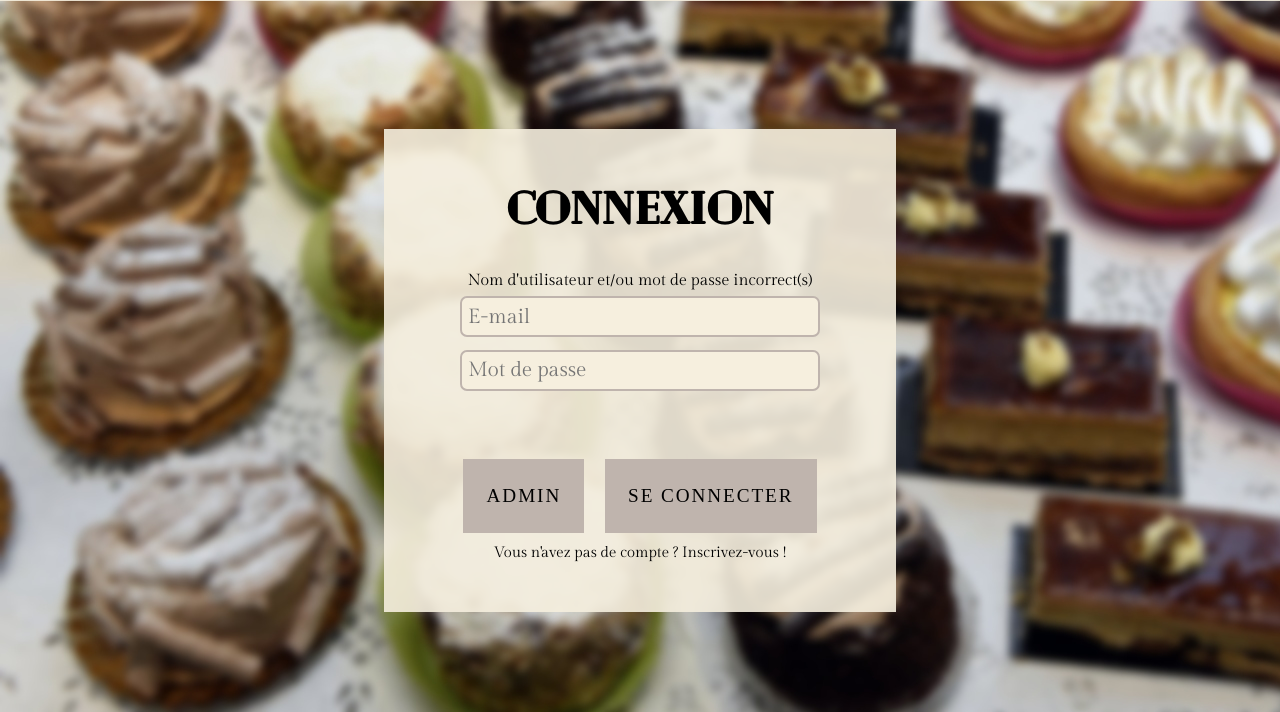
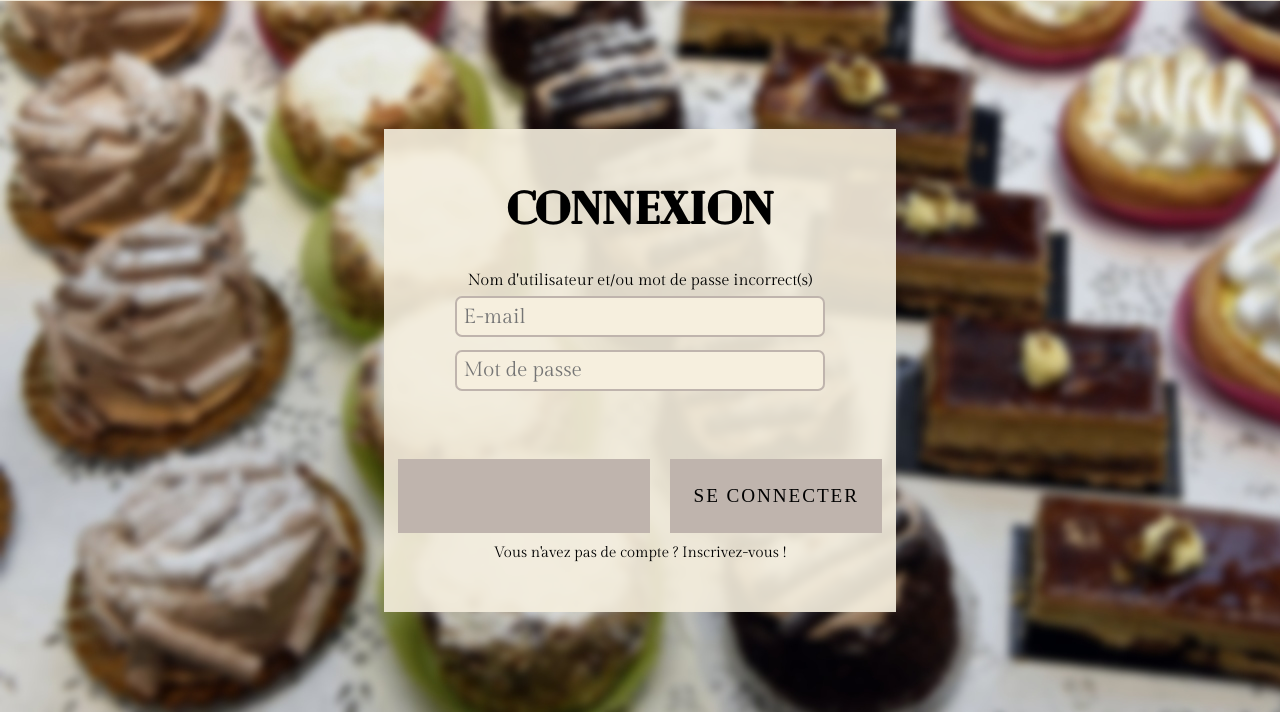
Before and after one commit to FrancoisToureille/projet_developpement_web, a PHP site: page /Connexion/resultatConnexion in a window 1280 px wide. Shown: the part 348-1060 px from the top of the page. Run offline with PHP 8.4, Linux system fonts and the light colour scheme; data that the repository does not hold is empty.

Commit message:
Rectification du choix du mode de connexion | Ajout des conditions de validité d'un mot de passe

```diff
--- a/htdocs/Controleurs/ControleurConnexion.php
+++ b/htdocs/Controleurs/ControleurConnexion.php
@@ -16,14 +16,16 @@ final class ControleurConnexion
         if (isset($_POST["admin"])) {
             $S_statusName = "admin";
             $S_status = "Utilisateur";
+            $S_nomId = "idAdmin";
         }
-        else {
+        if (isset($_POST["Utilisateur"])) {
             $S_statusName = "Utilisateur";
             $S_status = "admin";
+            $S_nomId = "idUtilisateur";
         }
         $emailConnexion = $_POST["email"];
         $mdpConnexion = $_POST["motDePasse"];
 
-        Vue::montrer('connexion/resultatConnexion', array('statusBouton' => $S_status, 'statusBoutonName' => $S_statusName, 'information' =>  $connexion->seConnecter($emailConnexion,$mdpConnexion, $S_statusName)));
+        Vue::montrer('connexion/resultatConnexion', array('statusBouton' => $S_status, 'statusBoutonName' => $S_statusName, 'information' =>  $connexion->seConnecter($emailConnexion,$mdpConnexion, $S_statusName, $S_nomId)));
     }
 }
--- a/htdocs/Modele/ConnexionUtilisateurBDD.php
+++ b/htdocs/Modele/ConnexionUtilisateurBDD.php
@@ -1,12 +1,21 @@
 <?php
+//session_start();
 class ConnexionUtilisateurBDD {
-    public static function seConnecter($S_email, $S_motDePasse, $S_statusName) {
+    public static function seConnecter($S_email, $S_motDePasse, $S_statusName, $S_nomId) {
         $O_pdo = ConnexionBDD::getInstance();
         try {
-            $O_requete = $O_pdo->query("SELECT email FROM " . $S_statusName . " WHERE email='" . $S_email . "' AND motDePasse='" . $S_motDePasse ."'");
+            $O_requete = $O_pdo->query("SELECT $S_nomId  FROM $S_statusName WHERE email='" . $S_email . "' AND motDePasse='" . $S_motDePasse ."'");
             $O_requete->setFetchMode(PDO::FETCH_OBJ);
             if ($O_requete->rowCount()) {
+                if (isset($_SESSION['idUtilisateur'])) {
+                    echo print_r($_SESSION['idUtilisateur'], true);
+                    return "Utilisateur déjà connecté";
+                    exit();
+                }
+                $_SESSION['idUtilisateur'] = $O_requete->fetch();
+                echo print_r($_SESSION['idUtilisateur'], true);
                 return "Utilisateur connecté";
+                exit();
             }
             return "Nom d'utilisateur et/ou mot de passe incorrect(s)";
         }
--- a/htdocs/Vues/standard/connexion.php
+++ b/htdocs/Vues/standard/connexion.php
@@ -7,7 +7,7 @@
             <input class="champs_form" name='motDePasse' type='password' placeholder="Mot de passe" required oninvalid="this.setCustomValidity('Renseigner un mot de passe')" oninput="this.setCustomValidity('')">
         </div>
         <div class="valide_form">
-            <input id="boutonChangeUtilisateur" class="bouton lien" type="button" value="Admin" name="Utilisateur">
+            <input id="boutonChangeUtilisateur" class="bouton lien" type="text" value="Admin" name="Utilisateur" readOnly="readOnly" >
             <input type="submit" class="bouton lien" value="Se Connecter">
         </div>
     </form>
--- a/htdocs/Vues/standard/inscription.php
+++ b/htdocs/Vues/standard/inscription.php
@@ -5,7 +5,7 @@
             <p id="informationInscription"></p>
             <input class="champs_form" type='text' name="nom" placeholder="Pseudo" required oninvalid="this.setCustomValidity('Renseigner un pseudo')" oninput="this.setCustomValidity('')">
             <input class="champs_form" type='email' name="email" placeholder="E-mail" required oninvalid="this.setCustomValidity('Renseigner un E-mail')" oninput="this.setCustomValidity('')">
-            <input class="champs_form" type='password' name="motDePasse" placeholder="Mot de passe" required oninvalid="this.setCustomValidity('Renseigner un mot de passe')" oninput="this.setCustomValidity('')">
+            <input class="champs_form" type='password' name="motDePasse" placeholder="Mot de passe" required oninvalid="this.setCustomValidity('Renseigner un mot de passe respectant les conditions ci-dessous')" oninput="this.setCustomValidity('')" pattern="(?=.*[a-z])(?=.*[A-Z])(?=.*[0-9])^\S{12,}$">
             <p>Votre mot de passe doit contenir</p>
             <ul>
                 <li><p>1 Majuscule minimum</p></li>
--- a/htdocs/style/styleIndex.css
+++ b/htdocs/style/styleIndex.css
@@ -422,6 +422,13 @@ a{
     flex-direction: column;
 }
 
+#boutonChangeUtilisateur {
+    display: flex;
+    text-align: center;
+    padding: 0;
+    outline: none;
+}
+
 h1{
     font-family: 'Cheque Bold';
     font-size: 45px;
@@ -433,6 +440,7 @@ h1{
     justify-content: center;
     margin-top: 3vw;
     margin-bottom: 4vw;
+    align-items: center;
 }
 
 .champs_form{
@@ -444,6 +452,7 @@ h1{
     border-radius: 7px;
     padding: 0.5vw;
     margin: 0.5vw;
+    width: 70%;
 }
 
 .valide_form{
```
